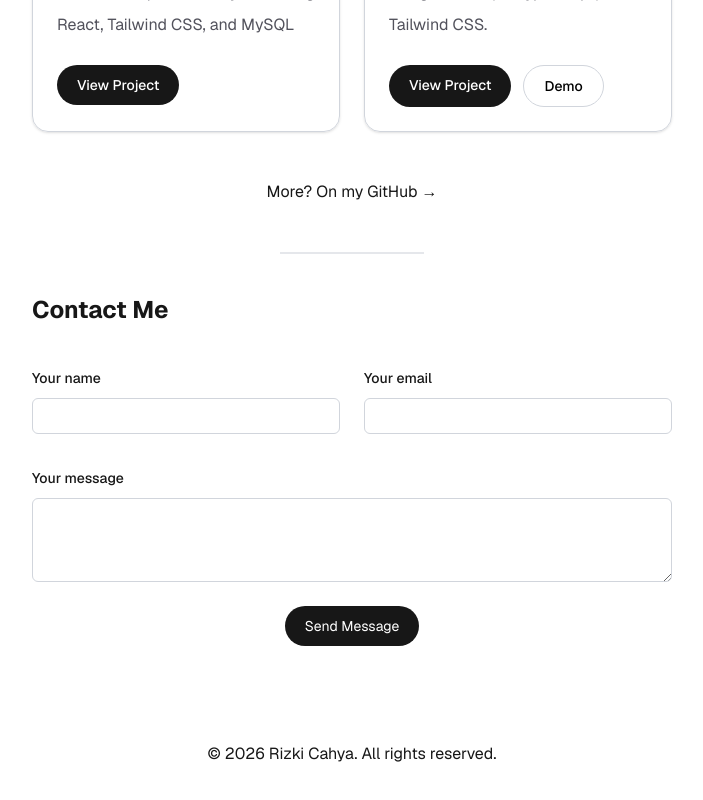
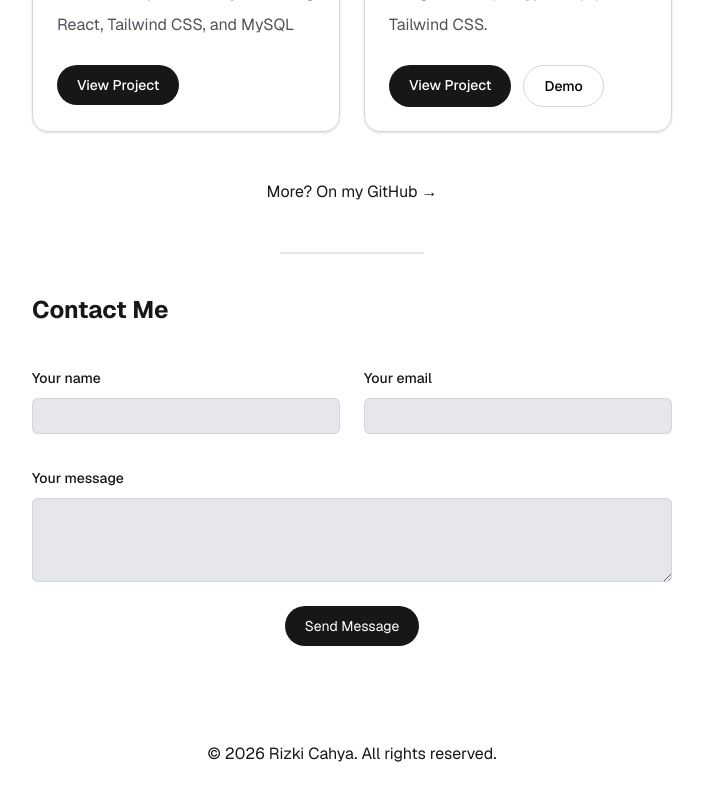
Before and after one commit to rizkicahyaa/next-web-profile-test, a Next.js app: page / in a window 1280 px wide. Shown: the part 1450-2250 px from the top of the page, without its empty margins (288-991 px from the left). Built offline with nearby package versions, Linux system fonts and the light colour scheme.

Commit message:
update: change text color when dark #3

```diff
--- a/app/page.tsx
+++ b/app/page.tsx
@@ -112,7 +112,7 @@ export default function Home() {
                                         Your name
                                     </label>
                                     <div className="mt-2">
-                                        <input id="name" type="text" name="name" autoComplete="given-name" className="block w-full rounded-md bg-white px-3 py-1.5 text-base text-gray-900 outline-1 -outline-offset-1 outline-gray-300 placeholder:text-gray-400 focus:outline-2 focus:-outline-offset-2 focus:outline-indigo-600 sm:text-sm/6" />
+                                        <input id="name" type="text" name="name" autoComplete="given-name" className="block w-full rounded-md bg-gray-200 px-3 py-1.5 text-base text-gray-900 outline-1 -outline-offset-1 outline-gray-300 placeholder:text-gray-400 focus:outline-2 focus:-outline-offset-2 focus:outline-indigo-600 sm:text-sm/6" />
                                     </div>
                                 </div>
                                 <div className="sm:col-span-3">
@@ -120,7 +120,7 @@ export default function Home() {
                                         Your email
                                     </label>
                                     <div className="mt-2">
-                                        <input id="email" type="email" name="email" autoComplete="family-name" className="block w-full rounded-md bg-white px-3 py-1.5 text-base text-gray-900 outline-1 -outline-offset-1 outline-gray-300 placeholder:text-gray-400 focus:outline-2 focus:-outline-offset-2 focus:outline-indigo-600 sm:text-sm/6" />
+                                        <input id="email" type="email" name="email" autoComplete="family-name" className="block w-full rounded-md bg-gray-200 px-3 py-1.5 text-base text-gray-900 outline-1 -outline-offset-1 outline-gray-300 placeholder:text-gray-400 focus:outline-2 focus:-outline-offset-2 focus:outline-indigo-600 sm:text-sm/6" />
                                     </div>
                                 </div>
                                 <div className="sm:col-span-full">
@@ -128,7 +128,7 @@ export default function Home() {
                                         Your message
                                     </label>
                                     <div className="mt-2">
-                                        <textarea id="about" name="about" rows={3} className="block w-full rounded-md bg-white px-3 py-1.5 text-base text-gray-900 outline-1 -outline-offset-1 outline-gray-300 placeholder:text-gray-400 focus:outline-2 focus:-outline-offset-2 focus:outline-indigo-600 sm:text-sm/6" defaultValue={""} />
+                                        <textarea id="about" name="about" rows={3} className="block w-full rounded-md bg-gray-200 px-3 py-1.5 text-base text-gray-900 outline-1 -outline-offset-1 outline-gray-300 placeholder:text-gray-400 focus:outline-2 focus:-outline-offset-2 focus:outline-indigo-600 sm:text-sm/6" defaultValue={""} />
                                     </div>
                                 </div>
                             </div>
```
